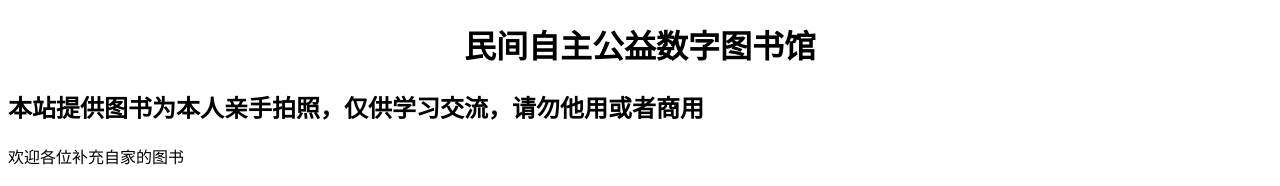
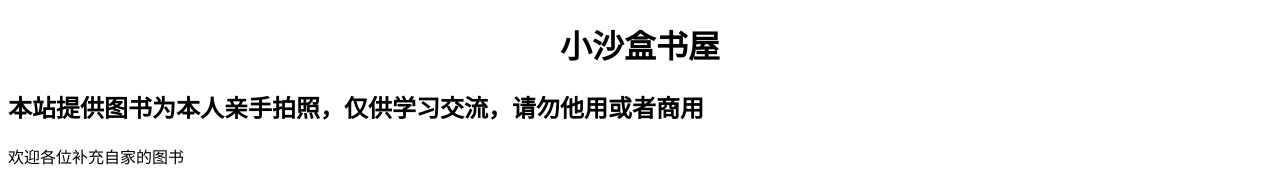
Before and after one commit to PublicWebDB/PublicBookLibrary2, a plain HTML site: page index.html in a window 1280 px wide. Shown: the top 186 px of the page. Drawn offline with Linux system fonts and the light colour scheme.

Commit message:
修改网站标题到校沙盒书屋

```diff
--- a/index.html
+++ b/index.html
@@ -4,7 +4,8 @@
     <meta charset="UTF-8">
     <meta http-equiv="X-UA-Compatible" content="IE=edge">
     <meta name="viewport" content="width=device-width, initial-scale=1.0">
-    <title>公益数字图书馆</title>
+    <!-- <title>公益数字图书馆</title> -->
+    <title>小沙盒书屋</title>
     <style>
         .book
         {
@@ -19,7 +20,8 @@
     </style>
 </head>
 <body>
-    <h1 align="center">民间自主公益数字图书馆</h1>
+    <!-- <h1 align="center">民间自主公益数字图书馆</h1> -->
+    <h1 align="center">小沙盒书屋</h1>
     <h2>本站提供图书为本人亲手拍照，仅供学习交流，请勿他用或者商用</h2>
     <p>欢迎各位补充自家的图书</p>
     <a href="https://github.com/PublicWebDB/PublicBookLibrary2">github源码</a>
```
